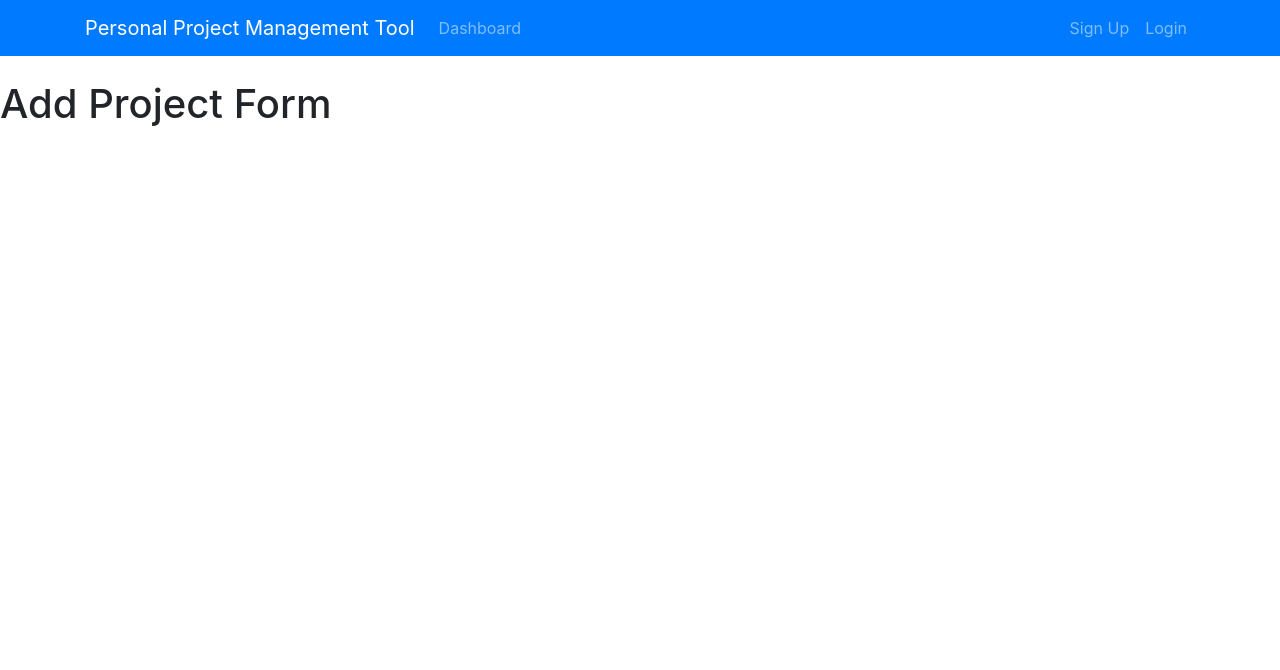
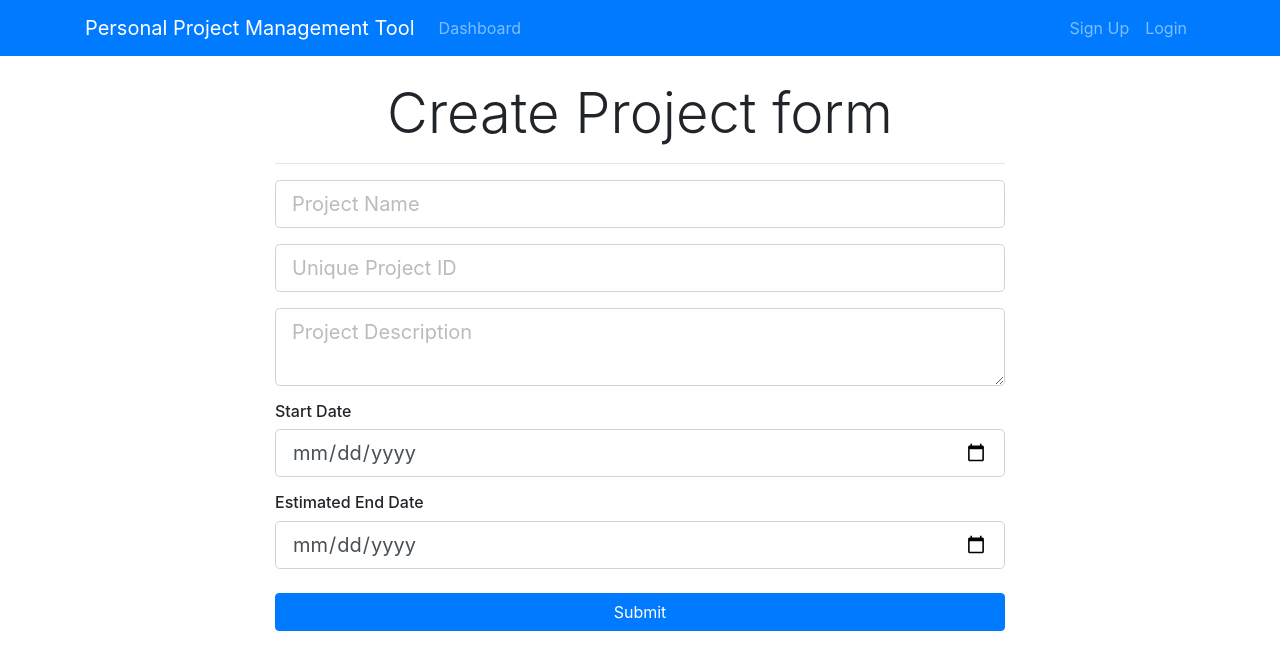
Before and after one commit to derrickhwang21/kanban, a React (Create React App) app in the folder kanban-react-client/: page /addProject in a window 1280 px wide. Shown: the top 670 px of the page. Built offline with nearby package versions, Linux system fonts and the light colour scheme.

Commit message:
setup redux reducers

```diff
--- a/kanban-react-client/package.json
+++ b/kanban-react-client/package.json
@@ -9,11 +9,15 @@
     ]
   },
   "dependencies": {
+    "axios": "^0.18.0",
     "bootstrap": "^4.3.1",
     "react": "^16.8.3",
     "react-dom": "^16.8.3",
+    "react-redux": "^6.0.1",
     "react-router-dom": "^4.3.1",
-    "react-scripts": "2.1.5"
+    "react-scripts": "2.1.5",
+    "redux": "^4.0.1",
+    "redux-thunk": "^2.3.0"
   },
   "scripts": {
     "start": "react-scripts start",
--- a/kanban-react-client/src/App.js
+++ b/kanban-react-client/src/App.js
@@ -3,13 +3,15 @@ import './App.css';
 import Dashboard from './components/Dashboard';
 import Header from './components/Layout/Header';
 import "bootstrap/dist/css/bootstrap.min.css"
-import ProjectItem from './components/Project/ProjectItem';
 import {BrowserRouter as Router, Route} from "react-router-dom";
 import AddProject from './components/Project/AddProject';
+import {Provider} from "react-redux";
+import store from "./store";
 
 class App extends Component {
   render() {
     return (
+      <Provider store={store}>
         <Router>
           <div className="App">
             <Header />
@@ -17,6 +19,7 @@ class App extends Component {
             <Route exact path="/addProject" component={AddProject}/>
           </div>
         </Router>
+      </Provider>
     );
   }
 }
--- a/kanban-react-client/src/components/Project/AddProject.js
+++ b/kanban-react-client/src/components/Project/AddProject.js
@@ -1,11 +1,71 @@
 import React, { Component } from 'react'
 
 class AddProject extends Component {
+    constructor(){
+        super()
+
+        this.state={
+            projectName: "",
+            projectIdentifier: "",
+            description: "",
+            start_date: "",
+            end_date: ""
+        };
+
+        this.onChange = this.onChange.bind(this);
+        this.onSubmit = this.onSubmit.bind(this);
+    }
+
+    onChange(e){
+        this.setState({[e.target.name]:e.target.value})
+    }
+
+    onSubmit(e){
+        e.preventDefault();
+        const newProject = {
+            projectName: this.state.projectName,
+            projectIdentifier: this.state.projectIdentifier,
+            description: this.state.description,
+            start_date: this.state.start_date,
+            end_date: this.state.end_date
+
+        };
+
+        console.log(newProject);
+    }
   render() {
     return (
-      <div>
-        <h1>Add Project Form</h1>
-      </div>
+        <div className="project">
+        <div className="container">
+            <div className="row">
+                <div className="col-md-8 m-auto">
+                    <h5 className="display-4 text-center">Create Project form</h5>
+                    <hr />
+                    <form onSubmit={this.onSubmit}>
+                        <div className="form-group">
+                            <input type="text" className="form-control form-control-lg " placeholder="Project Name" name="projectName" value={this.state.projectName} onChange={this.onChange}/>
+                        </div>
+                        <div className="form-group">
+                            <input type="text" className="form-control form-control-lg" placeholder="Unique Project ID" name="projectIdentifier" value={this.state.projectIdentifier} onChange={this.onChange}/>
+                        </div>
+                        <div className="form-group">
+                            <textarea className="form-control form-control-lg" placeholder="Project Description" name="description" value={this.state.description} onChange={this.onChange}></textarea>
+                        </div>
+                        <h6>Start Date</h6>
+                        <div className="form-group">
+                            <input type="date" className="form-control form-control-lg" name="start_date" value={this.state.start_date} onChange={this.onChange}/>
+                        </div>
+                        <h6>Estimated End Date</h6>
+                        <div className="form-group">
+                            <input type="date" className="form-control form-control-lg" name="end_date" value={this.state.end_date} onChange={this.onChange}/>
+                        </div>
+
+                        <input type="submit" className="btn btn-primary btn-block mt-4" />
+                    </form>
+                </div>
+            </div>
+        </div>
+    </div>
     )
   }
 }
--- /dev/null
+++ b/kanban-react-client/src/reducers/index.js
@@ -0,0 +1,5 @@
+import {combineReducers} from "redux";
+
+export default combineReducers ({
+
+})
--- /dev/null
+++ b/kanban-react-client/src/store.js
@@ -0,0 +1,16 @@
+import {createStore, applyMiddleware, compose} from "redux";
+import thunk from "redux-thunk";
+import rootReducer from "./reducers";
+
+const initialState = {};
+const middleWare = [thunk];
+
+let store;
+
+if (window.navigator.userAgent.includes("Chrome")){
+    store = createStore(rootReducer, initialState, compose(applyMiddleware(...middleWare), window.__REDUX_DEVTOOLS_EXTENSION__ && window.__REDUX_DEVTOOLS_EXTENSION__()));
+} else{
+    store = createStore(rootReducer, initialState, compose(applyMiddleware(...middleWare)));
+}
+
+export default store;
```
Also changed, not shown: 1 other file (tests, documents, lock files or other folders). Lines whose indentation alone changed are shown as unchanged.
